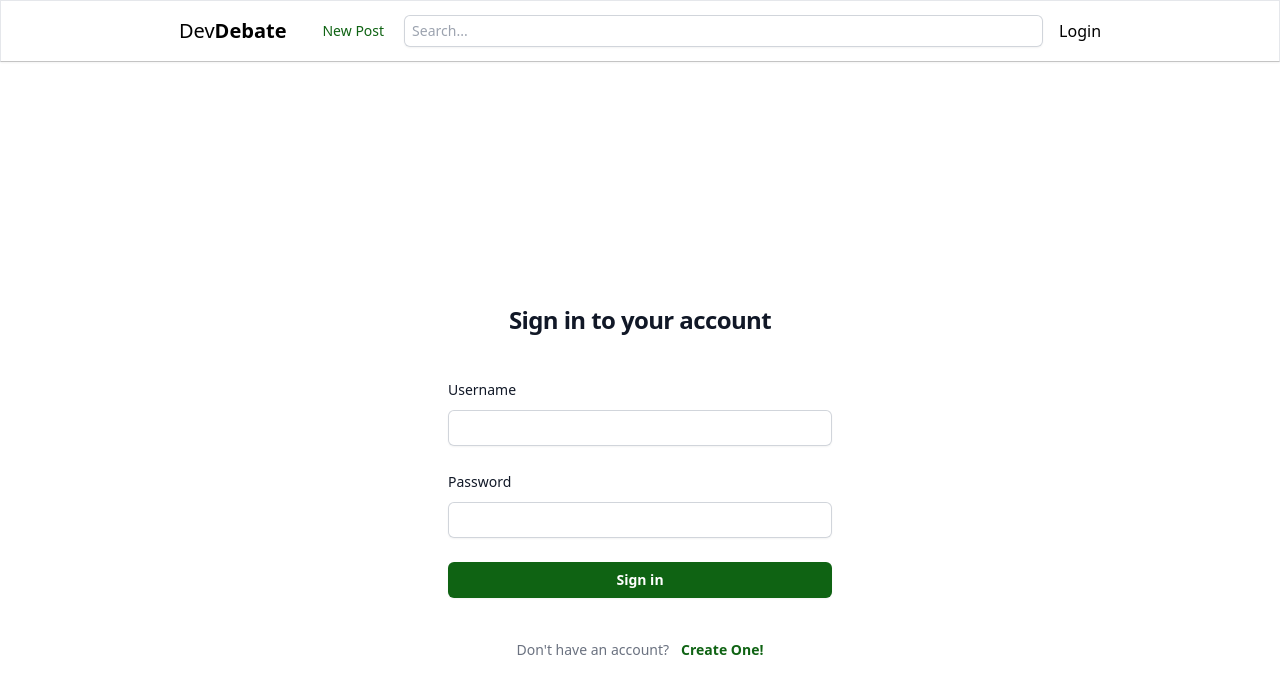
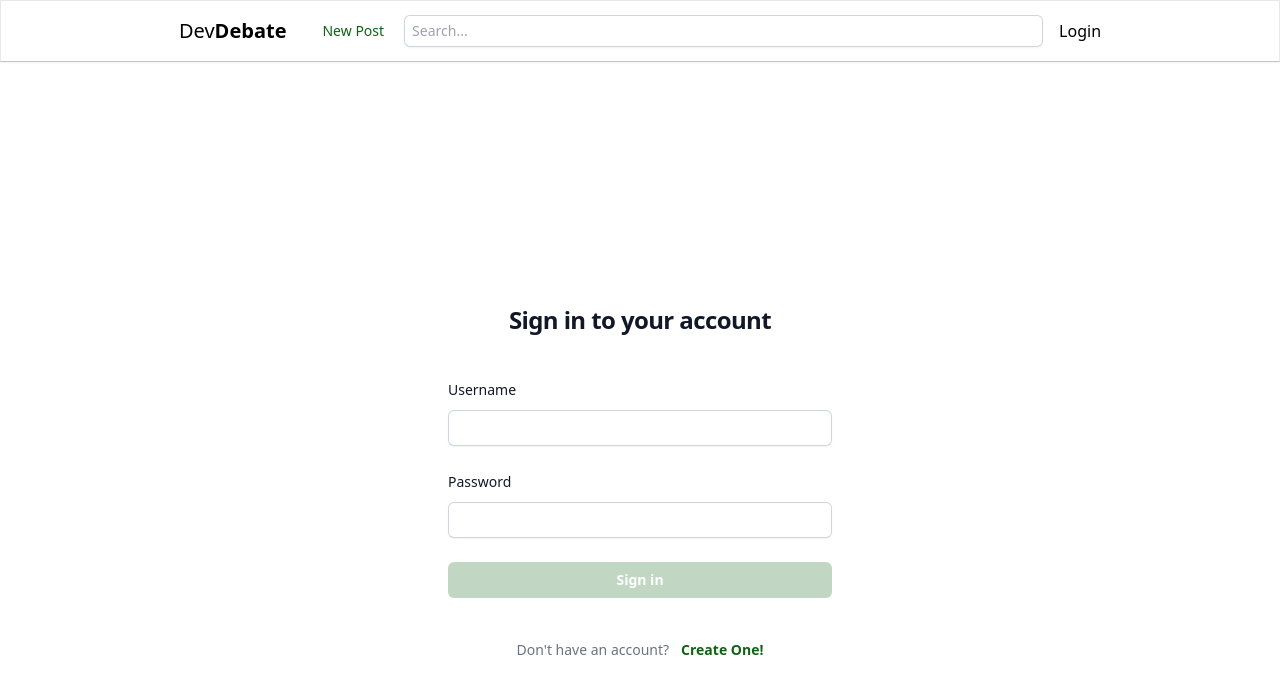
Before and after one commit to Azpect3120/stack-overflow-clone, a React (Vite) app in the folder frontend/: page /accounts/login in a window 1280 px wide. Shown: the top 694 px of the page. Built offline with nearby package versions, Linux system fonts and the light colour scheme.

Commit message:
Fixed disabled button

```diff
--- a/frontend/src/assets/css/output.css
+++ b/frontend/src/assets/css/output.css
@@ -1253,10 +1253,6 @@ video {
   color: rgb(255 255 255 / var(--tw-text-opacity));
 }
 
-.opacity-50 {
-  opacity: 0.5;
-}
-
 .opacity-25 {
   opacity: 0.25;
 }
--- a/frontend/src/components/CreateAccountForm.tsx
+++ b/frontend/src/components/CreateAccountForm.tsx
@@ -29,9 +29,9 @@ function CreateAccountForm () {
 
     useEffect(() => {console.log(error);}, [error])
 
-    const disable = useMemo(()=>{
-        return password1 === password2 && username.length > 3 && password1.length > 3;
-    }, [username, password1, password2]);
+    const isDisabled = useMemo(()=>{
+        return password1 !== password2 || username.length < 3 || password1.length < 3 || email.length < 3;
+    }, [username, password1, password2, email]);
 
 
     const handleFormSubmit = async (e: React.FormEvent) => {
@@ -114,7 +114,7 @@ function CreateAccountForm () {
                         </div>
 
                         <div>
-                            <button type="submit" disabled={!disable} className={disable == false ?
+                            <button type="submit" disabled={isDisabled} className={isDisabled == true ?
                             "flex w-full justify-center rounded-md bg-[#0f6313] px-3 py-1.5 text-sm font-semibold leading-6 text-white shadow-sm hover:bg-[#0f6313] focus-visible:outline focus-visible:outline-2 focus-visible:outline-offset-2 focus-visible:bg-[#0f6313] opacity-25" :
                             "flex w-full justify-center rounded-md bg-[#0f6313] px-3 py-1.5 text-sm font-semibold leading-6 text-white shadow-sm hover:bg-[#0f6313] focus-visible:outline focus-visible:outline-2 focus-visible:outline-offset-2 focus-visible:bg-[#0f6313]"}>
                                 Create Account</button>
--- a/frontend/src/components/LoginForm.tsx
+++ b/frontend/src/components/LoginForm.tsx
@@ -44,8 +44,8 @@ function LoginForm() {
         }
     };
 
-    const disable = useMemo(() => {
-
+    const isDisabled = useMemo(() => {
+        return username.length < 3 || password.length < 3;
     }, [username, password])
 
     return (
@@ -99,7 +99,7 @@ function LoginForm() {
                     <div>
                         <button
                             type="submit"
-                            className={disable == false ?
+                            className={isDisabled == true ?
                             "flex w-full justify-center rounded-md bg-light-theme-green px-3 py-1.5 text-sm font-semibold leading-6 text-white shadow-sm focus-visible:outline focus-visible:outline-2 focus-visible:outline-offset-2 focus-visible:bg-light-theme-green hover:bg-light-theme-green-active transition-all opacity-25" :
                             "flex w-full justify-center rounded-md bg-light-theme-green px-3 py-1.5 text-sm font-semibold leading-6 text-white shadow-sm focus-visible:outline focus-visible:outline-2 focus-visible:outline-offset-2 focus-visible:bg-light-theme-green hover:bg-light-theme-green-active transition-all"
                         }
```
